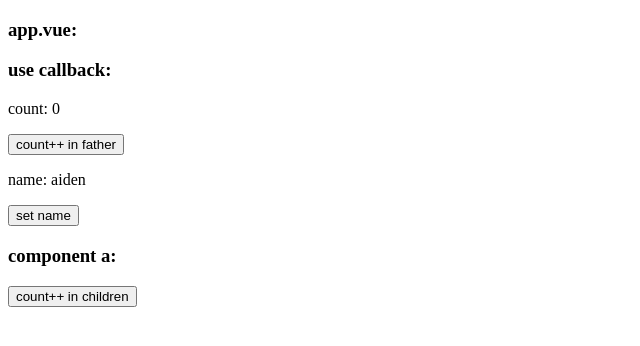
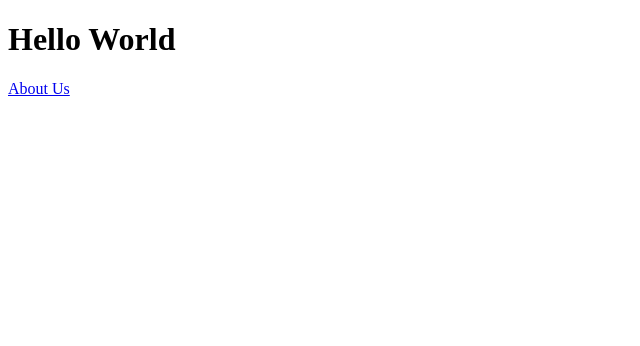
Before and after one commit to muyuan0504/react-deep, a React app: page / in a window 1280 px wide. Shown: the top 346 px of the page, without its empty margins (0-640 px from the left). Built offline with nearby package versions, Linux system fonts and the light colour scheme.

Commit message:
react-route

```diff
--- a/package.json
+++ b/package.json
@@ -27,9 +27,12 @@
         "babel-loader": "^9.1.3",
         "cross-env": "^7.0.3",
         "html-webpack-plugin": "^5.6.0",
-    "mobx": "^6.12.0",
+        "mobx": "^6.12.3",
+        "mobx-react": "^9.1.1",
         "react": "^18.2.0",
         "react-dom": "^18.2.0",
+        "react-router": "^6.22.3",
+        "react-router-dom": "^6.22.3",
         "sass": "^1.69.7",
         "sass-loader": "^13.3.3",
         "webpack": "^5.89.0",
--- a/src/index.jsx
+++ b/src/index.jsx
@@ -3,12 +3,16 @@
 import React from 'react'
 import ReactDOM from 'react-dom/client'
 
-import MyApp from './app'
+import { RouterProvider } from 'react-router-dom'
+import router from './route/index'
+
+// import MyApp from './app'
 
 const root = ReactDOM.createRoot(document.getElementById('root'))
 
 root.render(
-    <React.StrictMode>
-        <MyApp />
-    </React.StrictMode>
+    <RouterProvider router={router} />
+    // <React.StrictMode>
+    //     <MyApp />
+    // </React.StrictMode>
 )
--- /dev/null
+++ b/src/route/index.jsx
@@ -0,0 +1,50 @@
+/**
+ * React 的web路由管理涉及两个库的使用 react-router 与 react-router-dom
+ *
+ * [react-router]：
+ * 是 React 官方提供的路由库，它提供了核心的路由功能，但不包含 DOM 相关的部分
+ * 提供了 <Route>、<Switch>、<Redirect> 等核心组件来定义路由。
+ *
+ * [react-router-dom]:
+ * 针对 Web 应用程序的库，它构建在 react-router 之上，并提供了与浏览器 DOM 相关的额外功能
+ * 包含了在 Web 应用中常用的组件，比如 <BrowserRouter>、<Link> 等，这些组件用于在应用中创建链接、处理浏览器历史记录等
+ */
+import * as React from 'react'
+import { createBrowserRouter, Link } from 'react-router-dom'
+
+import MyApp from '../app'
+
+const router = createBrowserRouter([
+    {
+        path: '/',
+        element: (
+            <div>
+                <h1>Hello World</h1>
+                <Link to='about'>About Us</Link>
+            </div>
+        ),
+        children: [
+            {
+                path: '/about',
+                element: (
+                    <div>
+                        <h2>about</h2>
+                        <Link to='/about/concat'>About concat</Link>
+                    </div>
+                ),
+                children: [
+                    {
+                        path: 'concat',
+                        element: <div>about的子路由-concat</div>,
+                    },
+                ],
+            },
+            {
+                path: 'home',
+                element: <MyApp />,
+            },
+        ],
+    },
+])
+
+export default router
--- a/webpack.config.js
+++ b/webpack.config.js
@@ -4,7 +4,7 @@ const HtmlWebpackPlugin = require('html-webpack-plugin')
 module.exports = {
     entry: path.resolve(__dirname, './src/index'),
     resolve: {
-        extensions: ['.js', '.json', '.jsx'], // 配置解析支持的文件扩展名，这样就不用在文件路径引入的时候,需要加 .vue 后缀了
+        extensions: ['.js', '.json', '.jsx'], // 配置解析支持的文件扩展名，这样就不用在文件路径引入的时候,需要加 .jsx 后缀了
         alias: {
             '@': path.resolve(__dirname, './src'),
         },
```
Also changed, not shown: 1 other file (tests, documents, lock files or other folders). Lines whose indentation alone changed are shown as unchanged.
